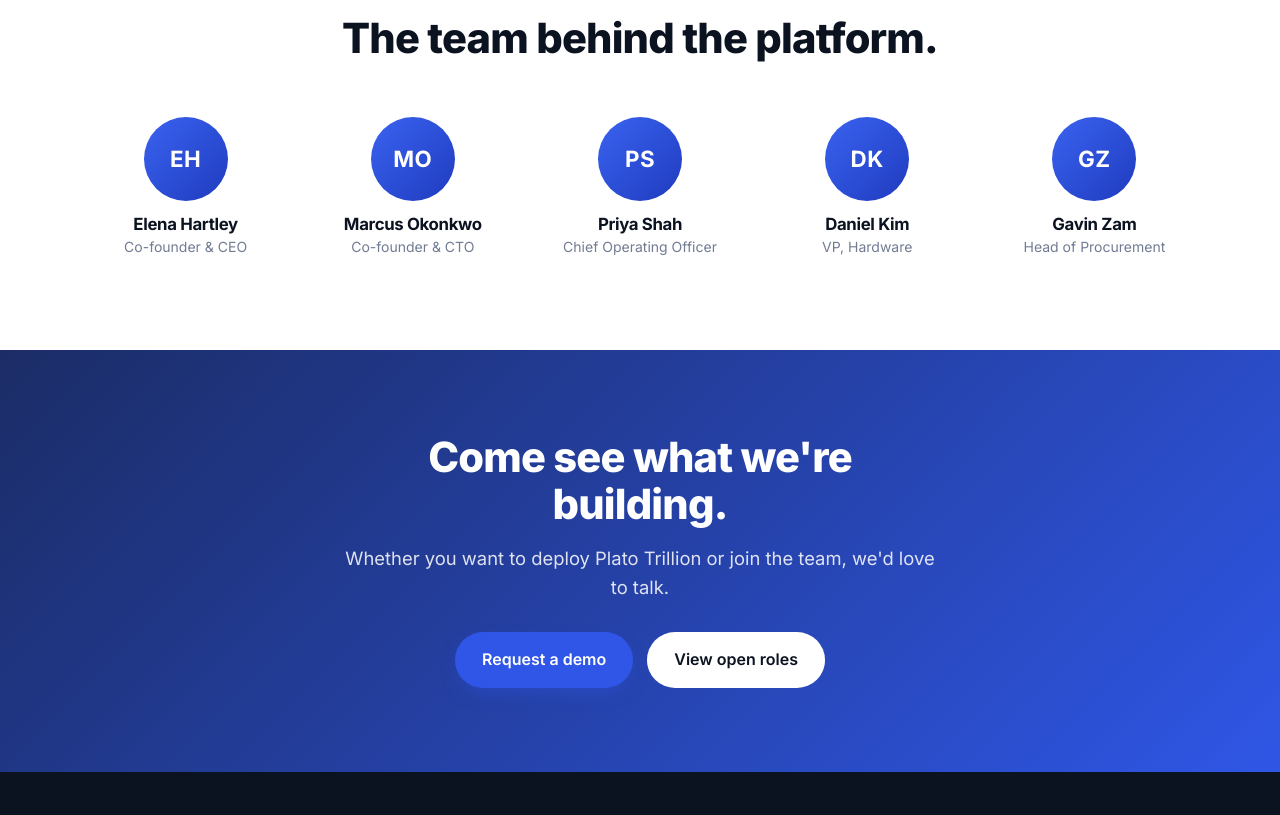
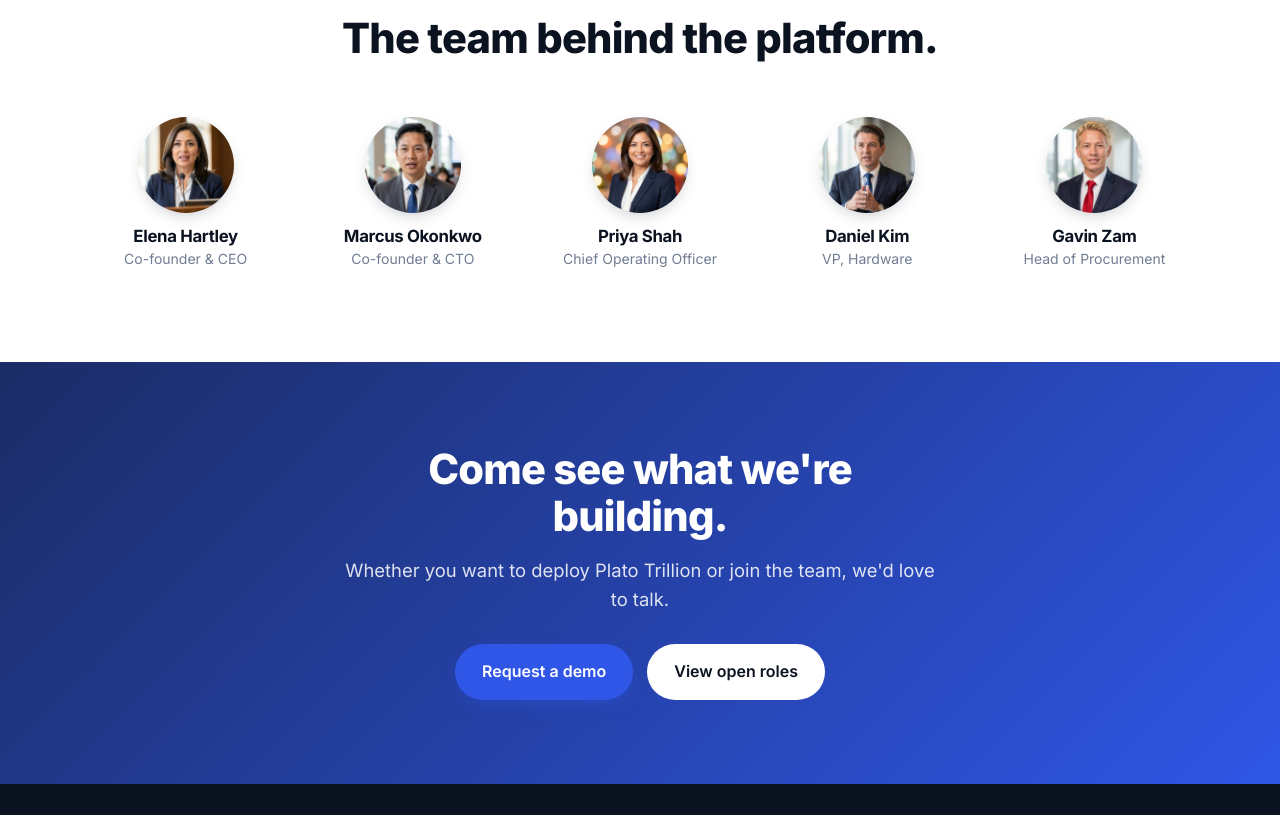
Before and after one commit to wiesenthal/platotrillion, a plain HTML site: page about.html in a window 1280 px wide. Shown: the part 1875-2690 px from the top of the page. Drawn offline with Linux system fonts and the light colour scheme.

Commit message:
Use real headshots for leadership team
Add optimized 400px JPEG headshots (images/) for all five executives and
swap the initials avatars for circular <img> photos. Source images were
1024px (one a 1.25MB PNG); recompressed to ~35-38KB each.

Co-Authored-By: Claude Opus 4.8 <noreply@anthropic.com>

```diff
--- a/about.html
+++ b/about.html
@@ -124,11 +124,11 @@
           <h2>The team behind the platform.</h2>
         </div>
         <div class="team-grid">
-          <div class="team-card"><div class="avatar">EH</div><h3>Elena Hartley</h3><span>Co-founder &amp; CEO</span></div>
-          <div class="team-card"><div class="avatar">MO</div><h3>Marcus Okonkwo</h3><span>Co-founder &amp; CTO</span></div>
-          <div class="team-card"><div class="avatar">PS</div><h3>Priya Shah</h3><span>Chief Operating Officer</span></div>
-          <div class="team-card"><div class="avatar">DK</div><h3>Daniel Kim</h3><span>VP, Hardware</span></div>
-          <div class="team-card"><div class="avatar">GZ</div><h3>Gavin Zam</h3><span>Head of Procurement</span></div>
+          <div class="team-card"><img class="avatar" src="images/elena-hartley.jpg" alt="Elena Hartley" width="96" height="96" loading="lazy" /><h3>Elena Hartley</h3><span>Co-founder &amp; CEO</span></div>
+          <div class="team-card"><img class="avatar" src="images/marcus-okonkwo.jpg" alt="Marcus Okonkwo" width="96" height="96" loading="lazy" /><h3>Marcus Okonkwo</h3><span>Co-founder &amp; CTO</span></div>
+          <div class="team-card"><img class="avatar" src="images/priya-shah.jpg" alt="Priya Shah" width="96" height="96" loading="lazy" /><h3>Priya Shah</h3><span>Chief Operating Officer</span></div>
+          <div class="team-card"><img class="avatar" src="images/daniel-kim.jpg" alt="Daniel Kim" width="96" height="96" loading="lazy" /><h3>Daniel Kim</h3><span>VP, Hardware</span></div>
+          <div class="team-card"><img class="avatar" src="images/gavin-zam.jpg" alt="Gavin Zam" width="96" height="96" loading="lazy" /><h3>Gavin Zam</h3><span>Head of Procurement</span></div>
         </div>
       </div>
     </section>
--- a/styles.css
+++ b/styles.css
@@ -665,11 +665,12 @@ ul { margin: 0; padding: 0; list-style: none; }
 .team-grid { display: flex; flex-wrap: wrap; justify-content: center; gap: 24px; }
 .team-card { flex: 1 1 160px; max-width: 220px; text-align: center; }
 .avatar {
-  width: 84px; height: 84px; margin: 0 auto 14px;
+  width: 96px; height: 96px; margin: 0 auto 14px;
   border-radius: 50%;
-  display: flex; align-items: center; justify-content: center;
-  font-weight: 700; font-size: 1.4rem; color: #fff; letter-spacing: 0.02em;
-  background: linear-gradient(135deg, #3a63f0, #1f3bbf);
+  object-fit: cover;
+  display: block;
+  background: #eef2fc;
+  box-shadow: 0 6px 18px -8px rgba(11, 18, 32, 0.35);
 }
 .team-card h3 { font-size: 1.05rem; }
 .team-card span { display: block; font-size: 14px; color: var(--muted); margin-top: 2px; }
```
Also changed, not shown: images/daniel-kim.jpg (added), images/elena-hartley.jpg (added), images/gavin-zam.jpg (added), images/marcus-okonkwo.jpg (added), images/priya-shah.jpg (added).
